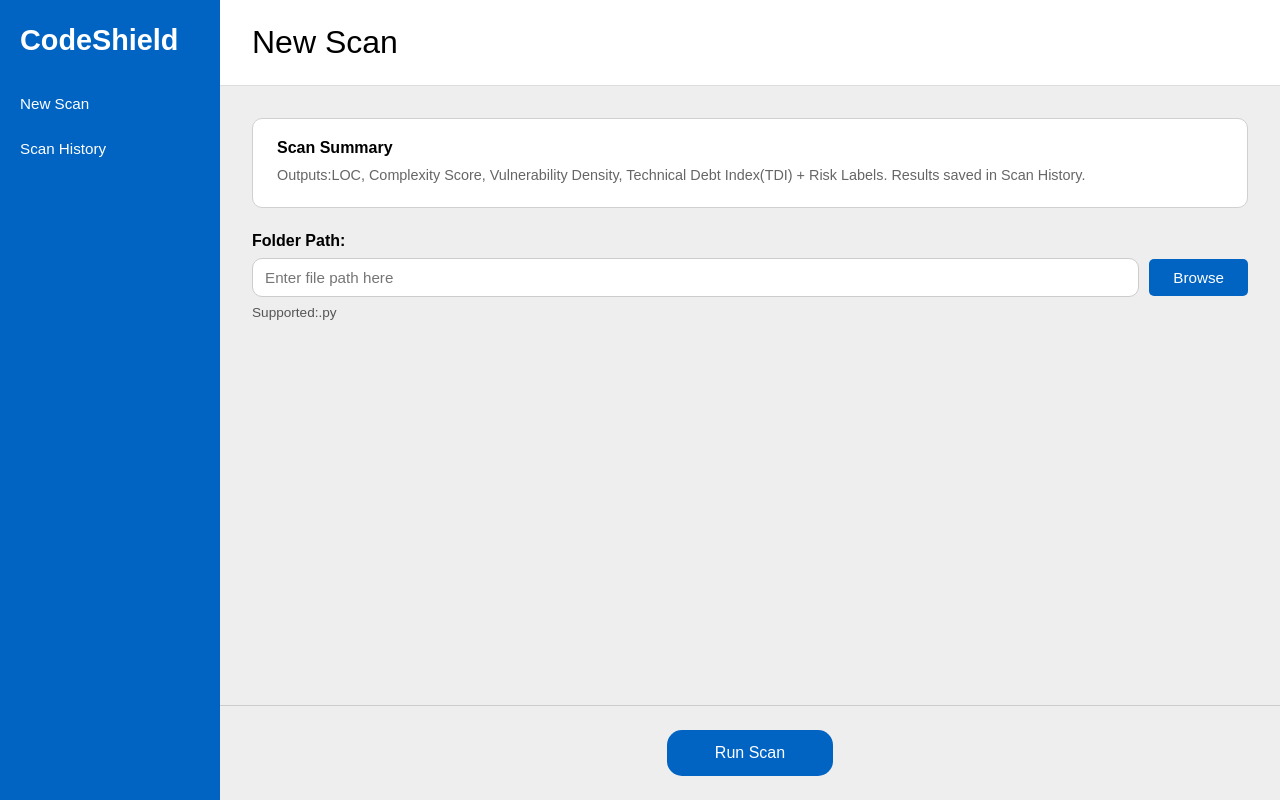
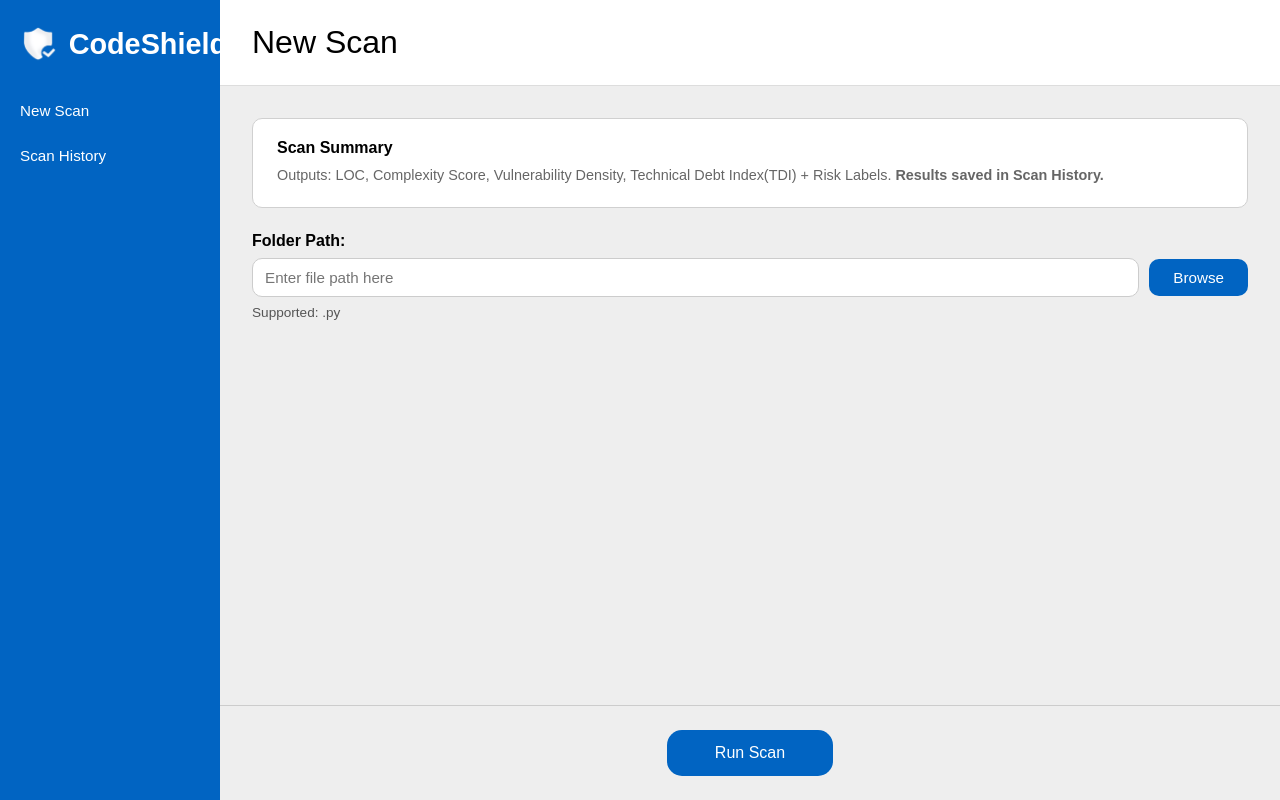
Before and after one commit to badarianof/codeshield, a Flask app: page / in a window 1280 px wide. Run offline with Flask 3, Linux system fonts and the light colour scheme.

Commit message:
Added Logo + text fix

```diff
--- a/static/css/homepage.css
+++ b/static/css/homepage.css
@@ -4,7 +4,9 @@
   box-sizing: border-box;
   font-family: sans-serif;
 }
-
+img {
+  height: 40px;
+}
 body {
   display: flex;
   min-height: 100vh;
@@ -125,7 +127,7 @@ main {
   background-color: #0164c2;
   color: white;
   border: none;
-  border-radius: 5px;
+  border-radius: 10px;
   cursor: pointer;
   font-size: 0.95rem;
 }
--- a/templates/index.html
+++ b/templates/index.html
@@ -13,6 +13,10 @@
   <body>
     <div class="sidebar">
       <div class="header">
+        <img
+          src="{{ url_for('static', filename='icons/ShieldLogo.png') }}"
+          alt="Shield Logo"
+        />
         <h2>CodeShield</h2>
       </div>
       <div class="navItem">New Scan</div>
@@ -26,8 +30,9 @@
         <div class="scanSummary">
           <h3>Scan Summary</h3>
           <p>
-            Outputs:LOC, Complexity Score, Vulnerability Density, Technical Debt
-            Index(TDI) + Risk Labels. Results saved in Scan History.
+            Outputs: LOC, Complexity Score, Vulnerability Density, Technical
+            Debt Index(TDI) + Risk Labels.
+            <b> Results saved in Scan History.</b>
           </p>
         </div>
         <div class="folderPath">
@@ -36,7 +41,7 @@
             <input type="text" placeholder="Enter file path here" />
             <button class="btn">Browse</button>
           </div>
-          <p>Supported:.py</p>
+          <p>Supported: .py</p>
         </div>
       </div>
       <div class="run-scan-bar">
```
Also changed, not shown: static/icons/ShieldLogo.png (added), 2 other files.
